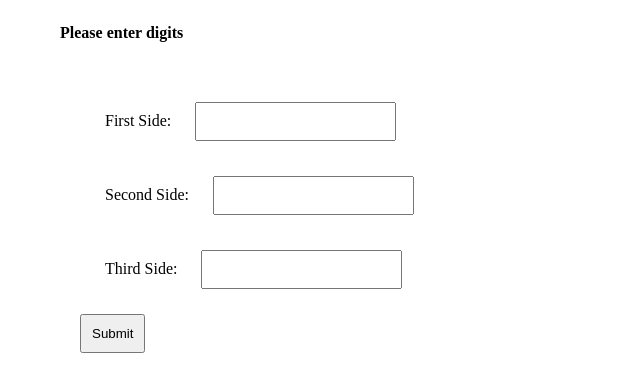
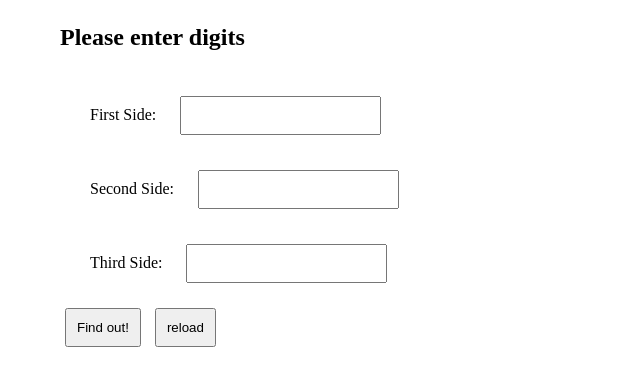
Before and after one commit to mwanduka/Triangle-tracker, a plain HTML site: page index.html in a window 1280 px wide. Shown: the part 98-490 px from the top of the page, without its empty margins (0-640 px from the left). Drawn offline with Linux system fonts and the light colour scheme; files that its build step writes are made by us from their sources; files whose address does not match are found by name.

Commit message:
Update index.html

```diff
--- a/index.html
+++ b/index.html
@@ -3,29 +3,28 @@
   <head>
     <title>Triangle Tracker</title>
     <link href="/home/moringaschool/Triangle/css/styles.css" rel="stylesheet" type="text/css">
-    <script  src="js/script.js"></script>
+    <script  src="js/scripts."></script>
   </head>
   <body>
      <div class="container">
        <h1>Triangle Tracker</h1>
-        <h4>Please enter digits</h4>
-        <div class="form-group">
-          <form id="triangle">
-            <div class="form-group">
+       <h2>Please enter digits</h2>
+       <div class="display">
+         <div id="triangle">
              <label for="side1">First Side:</label>
-              <input id="side1" class="form-control" type="text">
+             <input id="side1" class="display" type="text">
            </div>
-            <div class="form-group">
+           <div class="display">
              <label for="side2">Second Side:</label>
-              <input id="side2" class="form-control" type="text">
+             <input id="side2" class="display" type="text">
            </div>
-            <div class="form-group">
+           <div class="display">
              <label for="side3">Third Side:</label>
-              <input id="side3" class="form-control" type="text">
+             <input id="side3" class="display" type="text">
            </div>
-            <button type="submit" name="button">Submit</button>
-          </form>
-        </div>
+           <input type="submit" name="button" id="submit" onclick="triangle"();" value="Find out!">
+           <input type="button" id="reset" value="reload" onclick="reload()">
+           <div id="reset">
      </div>
   </body>
  </html>
```
Lines whose indentation alone changed are shown as unchanged.
